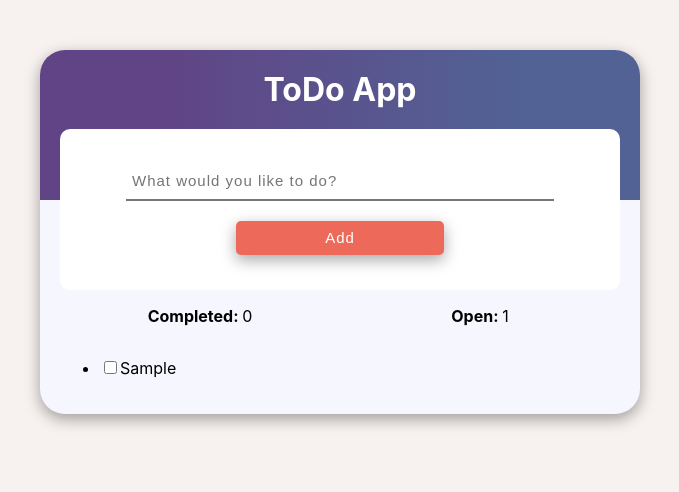
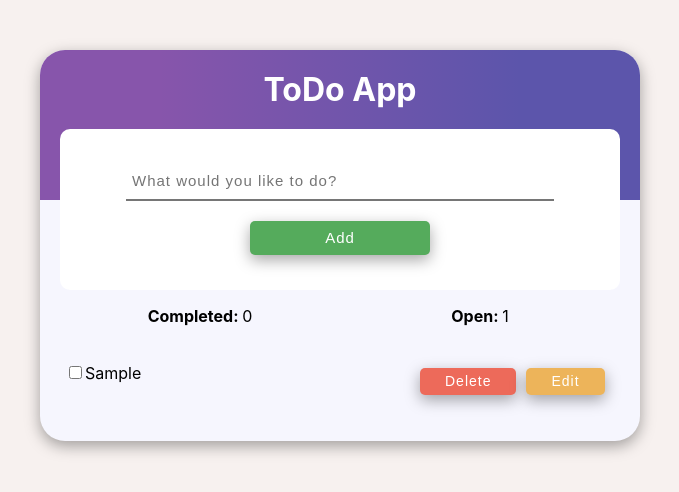
Before and after one commit to dominikszewczyk/React_ToDo_List, a React (Create React App) app: page / in a window 1280 px wide. Both pictures are taken after typing "Sample" into the empty fields and a click on the button "Add". Shown: the top 492 px of the page, without its empty margins (300-979 px from the left). Built offline with nearby package versions, Linux system fonts and the light colour scheme.

Commit message:
Deleting and completing ToDo Items + CSS

```diff
--- a/src/App.css
+++ b/src/App.css
@@ -1,11 +1,10 @@
 #root {
     display: flex;
     flex-direction: column;
-    width: 100vw;
-    height: 100vh;
+    max-width: 100vw;
+    min-height: 100vh;
     box-sizing: border-box;
     align-items: center;
     background-color: #f7f1ef;
-    padding-top: 50px;
-    padding-bottom: 50px;
+
 }
--- a/src/components/ToDo/ToDo.js
+++ b/src/components/ToDo/ToDo.js
@@ -9,7 +9,24 @@
 
     function addToDoItem(toDoTitle) {
         const newToDoItem = { id: crypto.randomUUID(), title: toDoTitle, completed: false };
-        setToDoList([...toDoList, newToDoItem]);
+        setToDoList([newToDoItem, ...toDoList]);
+    }
+
+    function toggleToDoItem(id, completed) {
+        const updatedToDoList = toDoList.map(item => {
+            if (item.id === id) {
+                return { ...item, completed }
+            } else {
+                return item
+            }
+        });
+        updatedToDoList.sort((a, b) => (a.completed === b.completed ? 0 : a.completed ? 1 : -1))
+        setToDoList(updatedToDoList);
+    }
+
+    function removeToDoItem(id) {
+        const updatedToDoList = toDoList.filter(item => item.id != id);
+        setToDoList(updatedToDoList);
     }
 
     return (
@@ -21,7 +38,11 @@
 
             <ToDoForm onSubmit={addToDoItem} />
 
-            <ToDoList items={toDoList} />
+            <ToDoList
+                items={toDoList}
+                toggleToDoItem={toggleToDoItem}
+                removeToDoItem={removeToDoItem}
+            />
         </div>
     )
 }
--- a/src/components/ToDo/ToDo.style.css
+++ b/src/components/ToDo/ToDo.style.css
@@ -6,6 +6,7 @@
     border-radius: 25px;
     position: relative;
     width: 600px;
+    margin: 50px auto;
 }
 .todo__wrapper::before {
     content: "";
@@ -14,8 +15,8 @@
     left: 0;
     width: 100%;
     height: 150px;
-    background: rgb(97,68,133);
-    background: linear-gradient(90deg, rgba(97,68,133,1) 20%, rgba(82,98,149,1) 80%);
+    background: #5C55AB;
+    background: linear-gradient(90deg, #8755AB 20%, #5C55AB 80%);
     border-radius: 25px 25px 0 0;
 }
 .todo__wrapper > div {
--- a/src/components/ToDoForm/ToDoForm.js
+++ b/src/components/ToDoForm/ToDoForm.js
@@ -1,4 +1,5 @@
 import { React, useState } from 'react'
+import Button from '../Button/Button'
 
 import './ToDoForm.style.css'
 
@@ -27,9 +28,11 @@
                     value={newItem}
                     onChange={handleInputChange}
                     placeholder="What would you like to do?" />
-                <button
-                    type="submit"
-                    className="todo-form__button">add</button>
+                <Button
+                    type="submite"
+                    class="todo__button todo__button--submit"
+                    label="add"
+                />
             </form>
         </div>
     )
--- a/src/components/ToDoForm/ToDoForm.style.css
+++ b/src/components/ToDoForm/ToDoForm.style.css
@@ -17,24 +17,3 @@
     line-height: 1.5;
     border-width: 0 0 2px;
 }
-.todo-form > button {
-    width: 40%;
-    padding: 6px;
-    margin: 10px auto 15px;
-    background-color: #ed6a5a;
-    border: none;
-    border-radius: 5px;
-    text-transform: capitalize;
-    color: #ffffff;
-    font-size: 15px;
-    font-weight: 400;
-    letter-spacing: 1px;
-    line-height: 1.5;
-    box-shadow: rgba(0, 0, 0, 0.35) 0px 5px 15px;
-    transition: background-color 400ms;
-}
-.todo-form > button:hover {
-    cursor: pointer;
-    background-color: #d55c4e;
-    transition: background-color 400ms;
-}
--- a/src/components/ToDoList/ToDoList.js
+++ b/src/components/ToDoList/ToDoList.js
@@ -1,25 +1,16 @@
 import React from 'react'
+import Button from '../Button/Button'
 
 import './ToDoList.style.css'
 
-export default function ToDoList({ items }) {
-    console.log(items)
-    const listItems = items.map(item =>
-        <li key={item.id} className="todo-list__item">
-            <label>
-                <input
-                    type="checkbox"
-                    disabled={item.completed}
-                />
-                {item.title}
-            </label>
-        </li>
-    );
+export default function ToDoList({ items, toggleToDoItem, removeToDoItem }) {
+
+    console.log(items);
 
     return (
 
         <div className="todo-list__wrapper">
-            {items.length === 0 && <p className="todo-paragraph--empty">No items!</p>}
+            {items.length === 0 && <h2 className="todo-paragraph--empty">No items!</h2>}
             {
                 items.length !== 0 &&
                 <>
@@ -33,7 +24,39 @@
                             {items.filter(item => !item.completed).length}
                         </p>
                     </div>
-                    <ul className="todo-list">{listItems}</ul>
+                    <ul className="todo-list">
+                        {
+                            items.map(item =>
+                                <li key={item.id} className="todo-item">
+                                    <label>
+                                        <input
+                                            type="checkbox"
+                                            checked={item.completed}
+                                            onChange={event => toggleToDoItem(item.id, event.target.checked)}
+                                        />
+                                        {item.title}
+                                    </label>
+                                    <div className="todo-item__setting">
+
+                                        <button
+                                            type="button"
+                                            className="todo__button todo__button--delete"
+                                            onClick={() => removeToDoItem(item.id)}>delete</button>
+                                        {/* <Button
+                                            type="button"
+                                            class="todo__button todo__button--delete"
+                                            label="delete"
+                                        /> */}
+                                        <Button
+                                            type="button"
+                                            class="todo__button todo__button--edit"
+                                            label="edit"
+                                        />
+                                    </div>
+                                </li>
+                            )
+                        }
+                    </ul>
                 </>
             }
         </div>
--- a/src/components/ToDoList/ToDoList.style.css
+++ b/src/components/ToDoList/ToDoList.style.css
@@ -10,3 +10,16 @@
 .todo-list__stats > p span {
     font-weight: 700;
 }
+.todo-paragraph--empty {
+    text-align: center;
+}
+.todo-list {
+    padding: 5px;
+}
+.todo-item__setting {
+    min-width: 200px;
+}
+.todo-item {
+    display: flex;
+    justify-content: space-between;
+}
```
